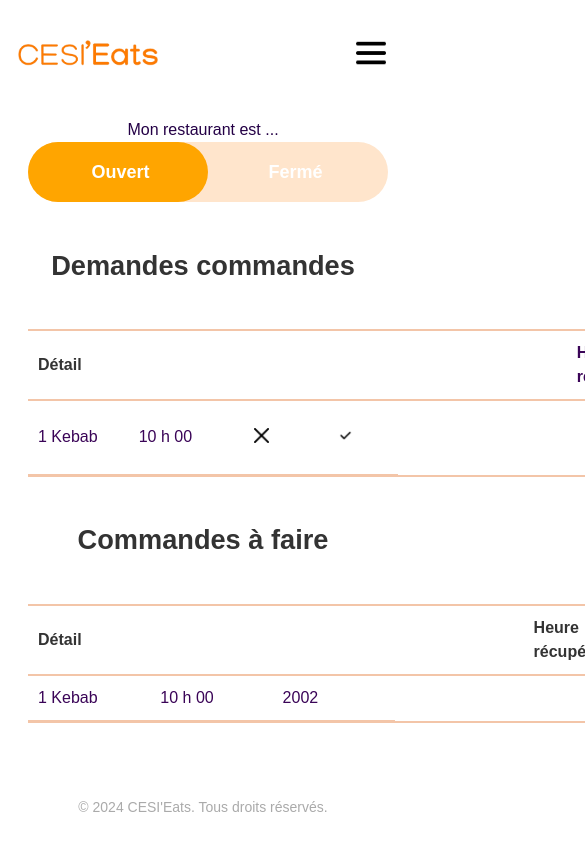
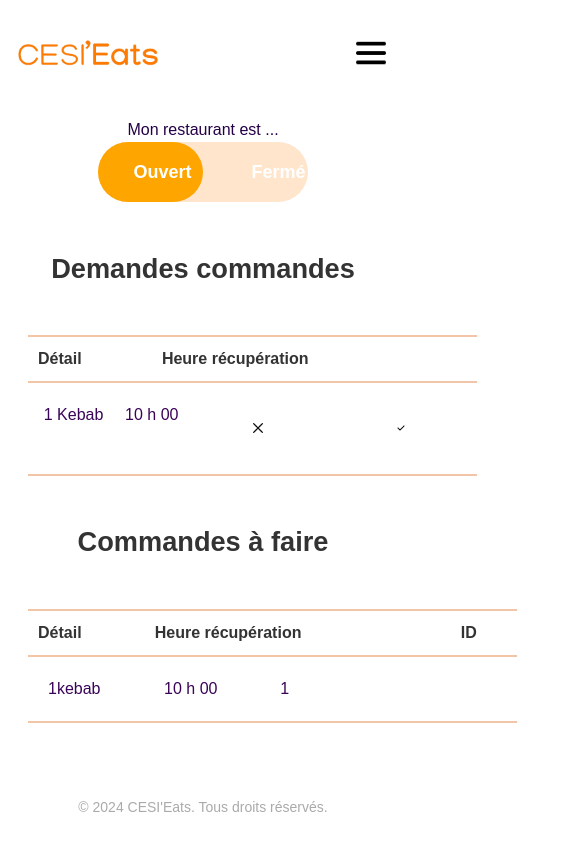
Before and after one commit to samuellllllllllll/Projet-Web-V2, a React (Vite) app in the folder frontend/: page /restaurant in a window 390 px wide. Shown: the top 850 px of the page, 585 px wide, since content can reach past the window. Built offline with nearby package versions, Linux system fonts and the light colour scheme.

Commit message:
try to update restaurant

```diff
--- a/frontend/src/pages/restaurant/restaurant.jsx
+++ b/frontend/src/pages/restaurant/restaurant.jsx
@@ -53,19 +53,20 @@ const Restaurant = () => {
         <table className="table">
           <thead>
             <tr>
-              <th className='test'>Détail</th>
-              <th className='heure'>Heure récupération</th>
+              <th>Détail</th>
+              <th>Heure récupération</th>
             </tr>
           </thead>
           <tbody>
             <tr>
+              <td colSpan="2">
                 <DemandesCommandes
                   details="1 Kebab"
                   heure="10 h 00"
                   onAccept={handleAccept}
                   onDeny={handleDeny}
                 />
-              {/* <td colSpan="2" className="table-empty">Vous n'avez aucune demande.</td> */}
+              </td>
             </tr>
           </tbody>
         </table>
@@ -80,12 +81,13 @@ const Restaurant = () => {
           </thead>
           <tbody>
             <tr>
+              <td colSpan="3" className="table-empty">
                 <CommandesAFaire
-                details="1 Kebab"
+                  details="1kebab"
                   heure="10 h 00"
-                id="2002"
+                  id="1"
                 />
-              {/* <td colSpan="3" className="table-empty">Vous n'avez aucune commande à faire.</td> */}
+              </td>
             </tr>
           </tbody>
         </table>
--- a/frontend/src/styles/CommandesAFaire.css
+++ b/frontend/src/styles/CommandesAFaire.css
@@ -4,7 +4,6 @@
     align-items: center;
     justify-content: space-between;
     padding: 10px;
-    border-bottom: 1px solid #f3c5a8;
 }
 
 .details-2, .heure-2, .id {
--- a/frontend/src/styles/DemandesCommandes.css
+++ b/frontend/src/styles/DemandesCommandes.css
@@ -1,10 +1,10 @@
 .demandes-box {
-    width: 100%; /* Ajustement pour les petits écrans */
+    width: 90%; /* Ajustement pour les petits écrans */
     display: flex;
     align-items: center;
     justify-content: space-between;
     padding: 10px;
-    border-bottom: 1px solid #f3c5a8;
+    margin-left: -1%;
 }
 
 .details, .heure {
@@ -37,24 +37,25 @@
 /* Media query pour les écrans de 768px et moins */
 @media (max-width: 768px) {
     .demandes-box {
-        width: 65%;
+        width: 100%;
+        flex-direction: row;
+        align-items: flex-start;
     }
 
-    .details{
+    .details, .heure {
+        text-align: left;
         width: 150px;
-    }
-
-    .heure {
-        width: 250px;
+        margin-bottom: 10px;
     }
 
     .accept-button, .deny-button {
-        width: 20%;
+        width: 30%;
+        text-align: center;
     }
 
     .accept-button img, .deny-button img {
-        height: 15px; /* Agrandir les boutons pour les petits écrans */
-        width: 15px;
+        height: 10px; /* Agrandir les boutons pour les petits écrans */
+        width: 10px;
     }
 
     .accept-button, .deny-button {
--- a/frontend/src/styles/restaurant/restaurant.css
+++ b/frontend/src/styles/restaurant/restaurant.css
@@ -1,6 +1,7 @@
 .menu-page {
   font-family: Arial, sans-serif;
   text-align: center;
+  padding: 20px;
 }
 
 .menu-header {
@@ -11,26 +12,22 @@
   background-color: #fff;
 }
 
-.logo {
-  height: 40px;
-}
-
-.menuIcon {
-  height: 30px;
-}
-
 .menu-content {
   padding: 20px;
 }
 
 .Menu-bottom-button-box {
   margin: 20px 0;
+  display: flex;
+  flex-direction: column;
+  align-items: center;
 }
 
 .Menu-bottom-button {
   background-color: #ffe5cc;
   border-radius: 30px;
   width: 100%;
+  max-width: 300px;
   height: 50px;
   position: relative;
   display: flex;
@@ -115,5 +112,13 @@ h1 {
   color: #666;
 }
 
+/* Media query for screens 768px and below */
 @media (max-width: 768px) {
+  .menu-page {
+    padding: 10px;
+  }
+
+  .Menu-bottom-button {
+    max-width: 200px;
+  }
 }
```
Lines whose indentation alone changed are shown as unchanged.
